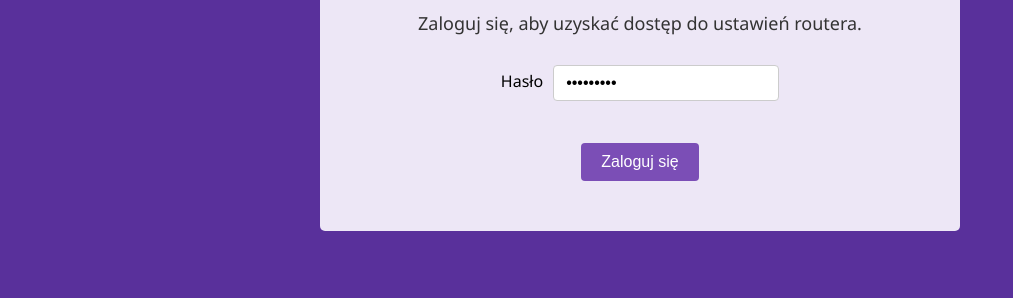
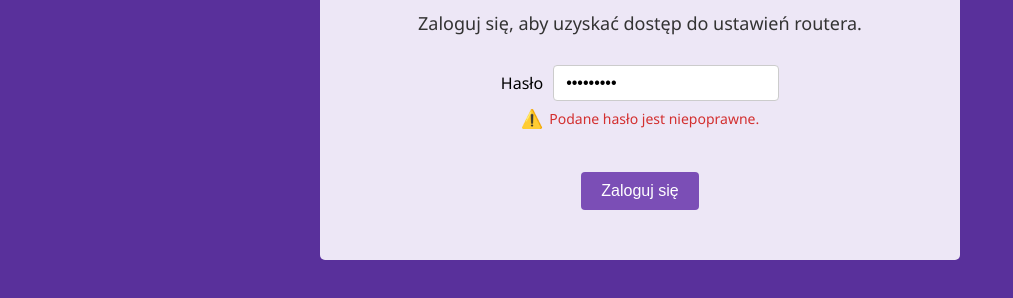
Before and after one commit to deyanix/web-honeypot, a website: page forms/play/index.html in a window 1280 px wide. Both pictures are taken after typing "Sample123" into the empty fields and a click on the button "Zaloguj się". Shown: the part 210-508 px from the top of the page, without its empty margins (0-1013 px from the left). Drawn offline with Linux system fonts and the light colour scheme.

Commit message:
Logowanie - Strona Play

```diff
--- a/forms/play/index.html
+++ b/forms/play/index.html
@@ -42,10 +42,16 @@
       margin-bottom: 30px;
     }
 
-    label {
-      display: block;
+    .input-group {
+      display: flex;
+      align-items: center;
+      justify-content: center;
+      gap: 10px;
+    }
+
+    .input-group label {
       font-size: 16px;
-      margin-bottom: 5px;
+      white-space: nowrap;
     }
 
     input[type="password"] {
@@ -56,18 +62,20 @@
       border-radius: 4px;
     }
 
-    .input-group {
+    .error-message {
+      color: #d32f2f;
+      font-size: 14px;
+      margin-top: 5px;
       display: flex;
       align-items: center;
       justify-content: center;
-        gap: 10px; /* odstęp między label a inputem */
+      gap: 6px;
+      display: none; /* ukryty domyślnie */
     }
 
-    .input-group label {
-    font-size: 16px;
-    white-space: nowrap;
+    .error-icon {
+      font-size: 18px;
     }
-
 
     button {
       margin-top: 20px;
@@ -95,26 +103,30 @@
         <label for="password">Hasło</label>
         <input type="password" id="password" name="password" required>
       </div>
+
+      <div id="errorMessage" class="error-message">
+        <span class="error-icon">⚠️</span>
+        Podane hasło jest niepoprawne.
+      </div>
+
       <br>
       <button type="submit">Zaloguj się</button>
     </form>
-
   </div>
 
   <script>
-  document.getElementById('loginForm').addEventListener('submit', async function (e) {
+    document.getElementById("loginForm").addEventListener("submit", function (e) {
       e.preventDefault();
-    const password = document.getElementById('password').value;
 
-    await fetch('', {
-      method: 'POST',
-      headers: { 'Content-Type': 'application/json' },
-      body: JSON.stringify({ password })
-    });
+      const password = document.getElementById("password").value;
 
-    alert("Podane hasło jest błędne.");
+      if (password !== "admin") {
+        document.getElementById("errorMessage").style.display = "flex";
+      } else {
+        document.getElementById("errorMessage").style.display = "none";
+        alert("Zalogowano!");
+      }
     });
   </script>
-
 </body>
 </html>
```
Also changed, not shown: 1 other file. Lines whose indentation alone changed are shown as unchanged.
